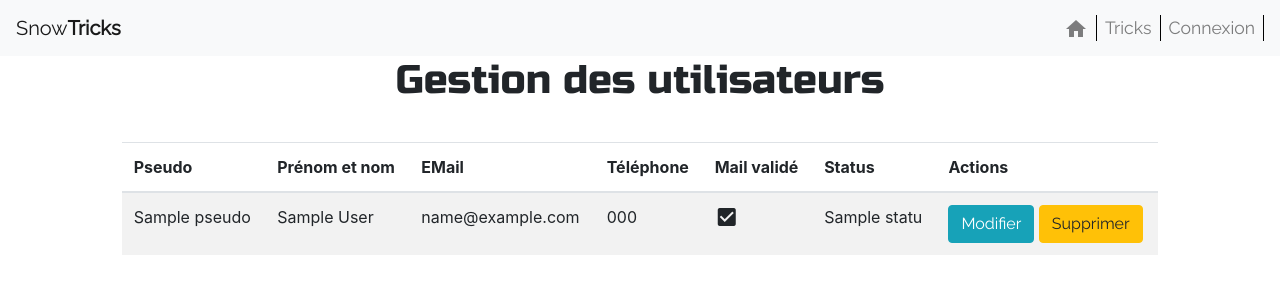
After one commit to Giildo/p6, a Symfony app: template templates/admin/users.html.twig in a window 1280 px wide. The commit adds this page. Shown: the top 300 px of the page. Run offline with Twig, Linux system fonts and the light colour scheme; the template is opened without the code that fills it: most values are stand-ins (such as "Sample title", 1, 10 or a date in 2020); style sheets or scripts are compiled from the project's sources; some libraries are stand-ins or nearby versions.

Commit message:
Création de la page d'admin des utilisateurs

```diff
--- /dev/null
+++ b/public/css/admin/user.css
@@ -0,0 +1,9 @@
+/* line 1, ../../../sass/admin/user.scss */
+h1 {
+  text-align: center;
+}
+
+/* line 5, ../../../sass/admin/user.scss */
+table {
+  margin: 30px 0;
+}
--- /dev/null
+++ b/sass/admin/user.scss
@@ -0,0 +1,7 @@
+h1 {
+  text-align: center;
+}
+
+table {
+  margin: 30px 0;
+}
--- /dev/null
+++ b/templates/admin/users.html.twig
@@ -0,0 +1,52 @@
+{% extends 'layout.html.twig' %}
+
+{% block title %}{{ parent() }} - Administration des utilisateurs{% endblock %}
+
+{% block stylesheets %}
+    <link rel="stylesheet" href="/css/admin/user.css" />
+{% endblock %}
+
+{% block body %}
+    <h1>Gestion des utilisateurs</h1>
+
+    <div class="row">
+        <div class="offset-sm-1 col-sm-10">
+            <table class="table table-striped">
+                <thead>
+                <tr>
+                    <th>Pseudo</th>
+                    <th>Prénom et nom</th>
+                    <th>EMail</th>
+                    <th>Téléphone</th>
+                    <th>Mail validé</th>
+                    <th>Status</th>
+                    <th>Actions</th>
+                </tr>
+                </thead>
+
+                <tbody>
+                {% for user in users %}
+                    <tr>
+                        <td>{{ user.pseudo }}</td>
+                        <td>{{ user.firstName }} {{ user.lastName }}</td>
+                        <td>{{ user.mail }}</td>
+                        <td>{{ user.phone }}</td>
+                        <td>
+                            {% if user.mailValidate == true %}
+                                <i class="material-icons">check_box</i>
+                            {% else %}
+                                <i class="material-icons">check_box_outline_blank</i>
+                            {% endif %}
+                        </td>
+                        <td>{{ user.status.name }}</td>
+                        <td>
+                            <a href="/admin/utilisateur/modifier/{{ user.id }}" class="btn btn-info">Modifier</a>
+                            <a href="/admin/utilisateur/supprimer/{{ user.id }}" class="btn btn-warning">Supprimer</a>
+                        </td>
+                    </tr>
+                {% endfor %}
+                </tbody>
+            </table>
+        </div>
+    </div>
+{% endblock %}
--- a/templates/user/connection.html.twig
+++ b/templates/user/connection.html.twig
@@ -1,6 +1,6 @@
 {% extends 'layout.html.twig' %}
 
-{% block title %}{{ parent() }} - Connexion{% endblock %}
+{% block title %}{{ parent() }} - {{ pageTitle }}{% endblock %}
 
 {% block stylesheets %}
     <link rel="stylesheet" href="/css/user/connection.css" />
```
Also changed, not shown: src/Controller/UserController.php (+12 -0 lines).
